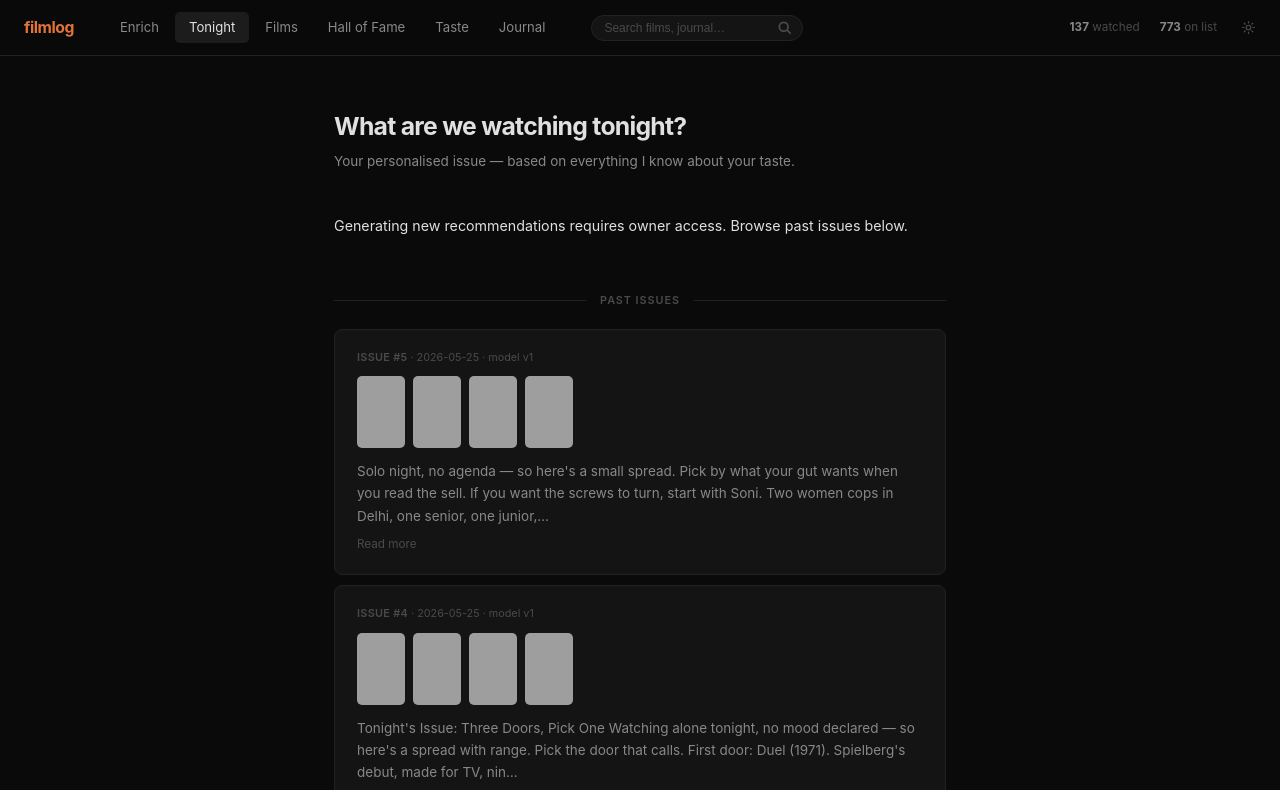
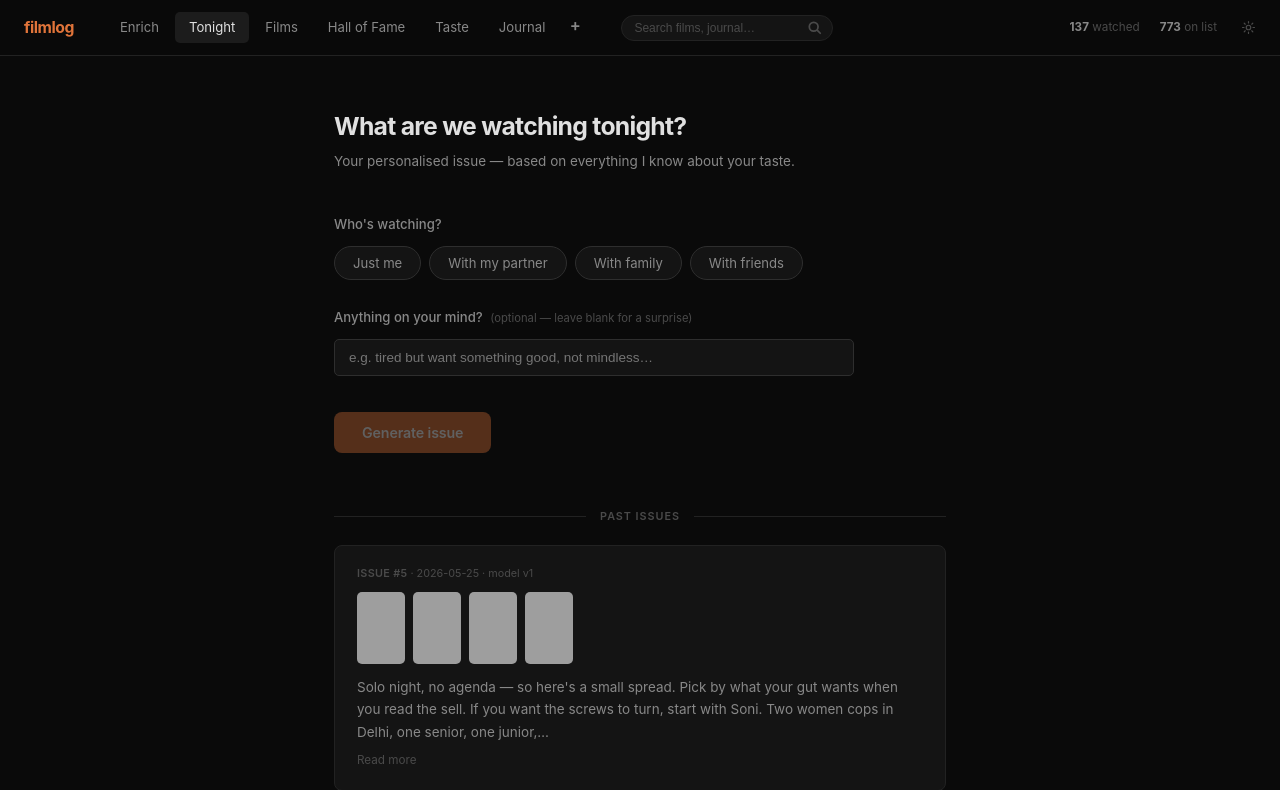
Before and after one commit to terriblyoffendedmarketer-stack/FilmLog, a Flask app: page /tonight in a window 1280 px wide. Shown: the top 790 px of the page. Run offline with Flask 3, Linux system fonts and the light colour scheme; data comes from the database, SQL or seed files in the repository; grey boxes are pictures that could not be loaded.

Commit message:
Open all features to visitors — full interactivity, no DB writes
Visitors can now use everything: generate recommendations, rewrite
issues, archive/unarchive, enrich, rate, add notes. The server
processes requests normally (including API calls) but skips DB saves.
visitor.js persists notes/ratings/status to localStorage on their
device. Only film delete/correct remain owner-only (destructive).

Co-Authored-By: Claude Opus 4.6 <noreply@anthropic.com>

```diff
--- a/app.py
+++ b/app.py
@@ -538,9 +538,6 @@ def tonight():
 def tonight_generate():
     """HTMX endpoint: receive calibration answers, stream back the editorial."""
     from flask import g
-    if g.get("visitor_mode"):
-        return '<div class="rec-result-error"><p>Recommendations require owner access. Log in via Settings.</p></div>'
-
     from filmlog.recommend import generate_web_recommendation
 
     answers = {
@@ -548,10 +545,11 @@ def tonight_generate():
         "free_text": request.form.get("free_text", "").strip(),
     }
 
-    result = generate_web_recommendation(answers)
+    result = generate_web_recommendation(answers, save_to_db=not g.get("visitor_mode"))
 
-    # Auto-archive: keep only the 2 most recent issues visible
-    db.auto_archive_issues(keep=2)
+    # Auto-archive: keep only the 2 most recent issues visible (owner only)
+    if not g.get("visitor_mode"):
+        db.auto_archive_issues(keep=2)
 
     # Fetch referenced films for inline posters + bottom strip
     film_cards = []
@@ -615,11 +613,9 @@ def tonight_cached():
 def tonight_rewrite(issue_id: int):
     """HTMX endpoint: rewrite a past issue with the current prompt, same films."""
     from flask import g
-    if g.get("visitor_mode"):
-        return '<div class="rec-result-error"><p>Rewriting requires owner access.</p></div>'
     from filmlog.recommend import rewrite_issue
 
-    result = rewrite_issue(issue_id)
+    result = rewrite_issue(issue_id, save_to_db=not g.get("visitor_mode"))
 
     if result.get("error"):
         return f'<div class="rec-result-error"><p>{result["error"]}</p></div>'
--- a/templates/base.html
+++ b/templates/base.html
@@ -23,7 +23,7 @@
       <a href="/hall-of-fame"  class="nav-link{% if page == 'hall_of_fame' %} active{% endif %}">Hall of Fame</a>
       <a href="/taste"         class="nav-link{% if page == 'taste'        %} active{% endif %}">Taste</a>
       <a href="/journal"       class="nav-link{% if page == 'journal'      %} active{% endif %}">Journal</a>
-      {% if is_owner %}<a href="/add" class="nav-link nav-link-add{% if page == 'add' %} active{% endif %}" title="Add a film">+</a>{% endif %}
+      <a href="/add"           class="nav-link nav-link-add{% if page == 'add' %} active{% endif %}" title="Add a film">+</a>
     </div>
 
     <form class="nav-search" action="/search" method="GET" role="search">
--- a/templates/journal.html
+++ b/templates/journal.html
@@ -5,7 +5,7 @@
 
   <div class="journal-header">
     <h1 class="journal-title">Journal</h1>
-    {% if is_owner %}<a href="/journal/new" class="btn-primary">New entry</a>{% endif %}
+    <a href="/journal/new" class="btn-primary">New entry</a>
   </div>
 
   {% if entries %}
@@ -42,11 +42,9 @@
       Write about a director, a theme, a reaction, a question.<br>
       These become the context layer that sharpens recommendations.
     </p>
-    {% if is_owner %}
     <a href="/journal/new" class="btn-primary" style="display:inline-block; margin-top:20px;">
       Write first entry
     </a>
-    {% endif %}
   </div>
   {% endif %}
 
--- a/templates/journal_entry.html
+++ b/templates/journal_entry.html
@@ -39,7 +39,6 @@
     </div>
     {% endif %}
 
-    {% if is_owner %}
     <div class="journal-entry-actions">
       <a href="/journal/{{ entry.id }}/edit" class="btn-ghost">Edit</a>
       <form method="POST" action="/journal/{{ entry.id }}/delete"
@@ -47,7 +46,6 @@
         <button type="submit" class="btn-ghost btn-danger">Delete</button>
       </form>
     </div>
-    {% endif %}
   </aside>
 
   {# ── Main content ─────────────────────────────────────────────────────────── #}
--- a/templates/tonight.html
+++ b/templates/tonight.html
@@ -10,13 +10,7 @@
   </div>
 
   {# ── Simplified calibration form ──────────────────────────────────────────── #}
-  {% if not is_owner %}
-  <p class="tonight-visitor-note" style="color:var(--muted); font-size:0.95rem; margin-bottom:24px;">
-    Generating new recommendations requires owner access. Browse past issues below.
-  </p>
-  {% endif %}
   <form id="calibration-form" class="calibration-form"
-    {% if not is_owner %}style="display:none"{% endif %}
     hx-post="/tonight/generate"
     hx-target="#recommendation-result"
     hx-swap="innerHTML"
@@ -127,7 +121,6 @@
           </div>
           {% endif %}
         </div>
-        {% if is_owner %}
         <div class="past-issue-actions">
           <button type="button" class="btn-rewrite"
             hx-post="/tonight/rewrite/{{ issue.id }}"
@@ -149,7 +142,6 @@
             Rewriting…
           </span>
         </div>
-        {% endif %}
       </div>
 
       <button class="past-issue-toggle" onclick="event.stopPropagation(); toggleIssue({{ issue.id }}, this)">
--- a/templates/tonight_archived.html
+++ b/templates/tonight_archived.html
@@ -52,7 +52,6 @@
         {% endfor %}
       </div>
       {% endif %}
-      {% if is_owner %}
       <div class="past-issue-actions">
         <button type="button" class="btn-rewrite"
           hx-post="/tonight/unarchive/{{ issue.id }}"
@@ -62,7 +61,6 @@
           Restore
         </button>
       </div>
-      {% endif %}
     </div>
 
     <button class="past-issue-toggle" onclick="event.stopPropagation(); toggleIssue({{ issue.id }}, this)">
```
Also changed, not shown: filmlog/recommend.py (+24 -19 lines).
